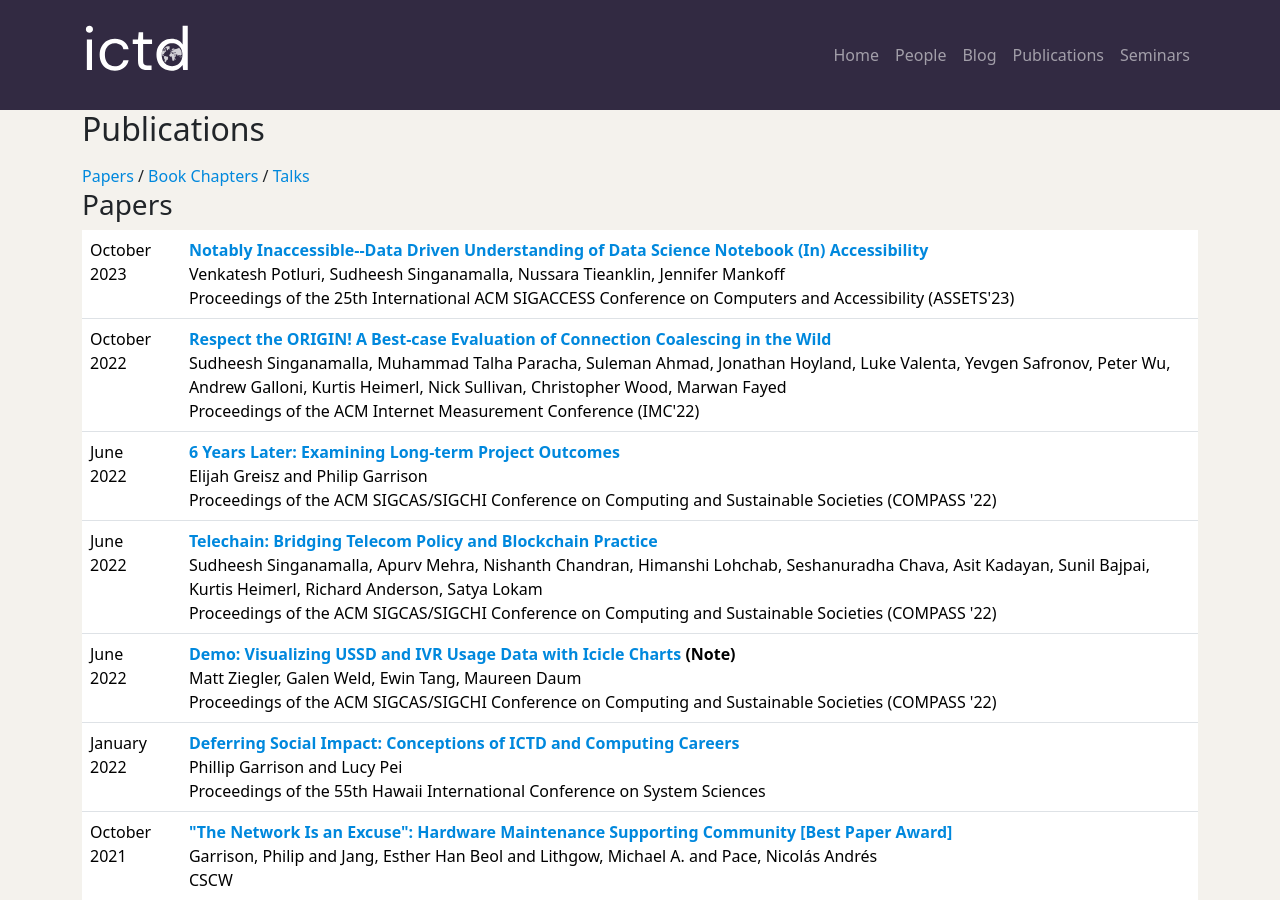
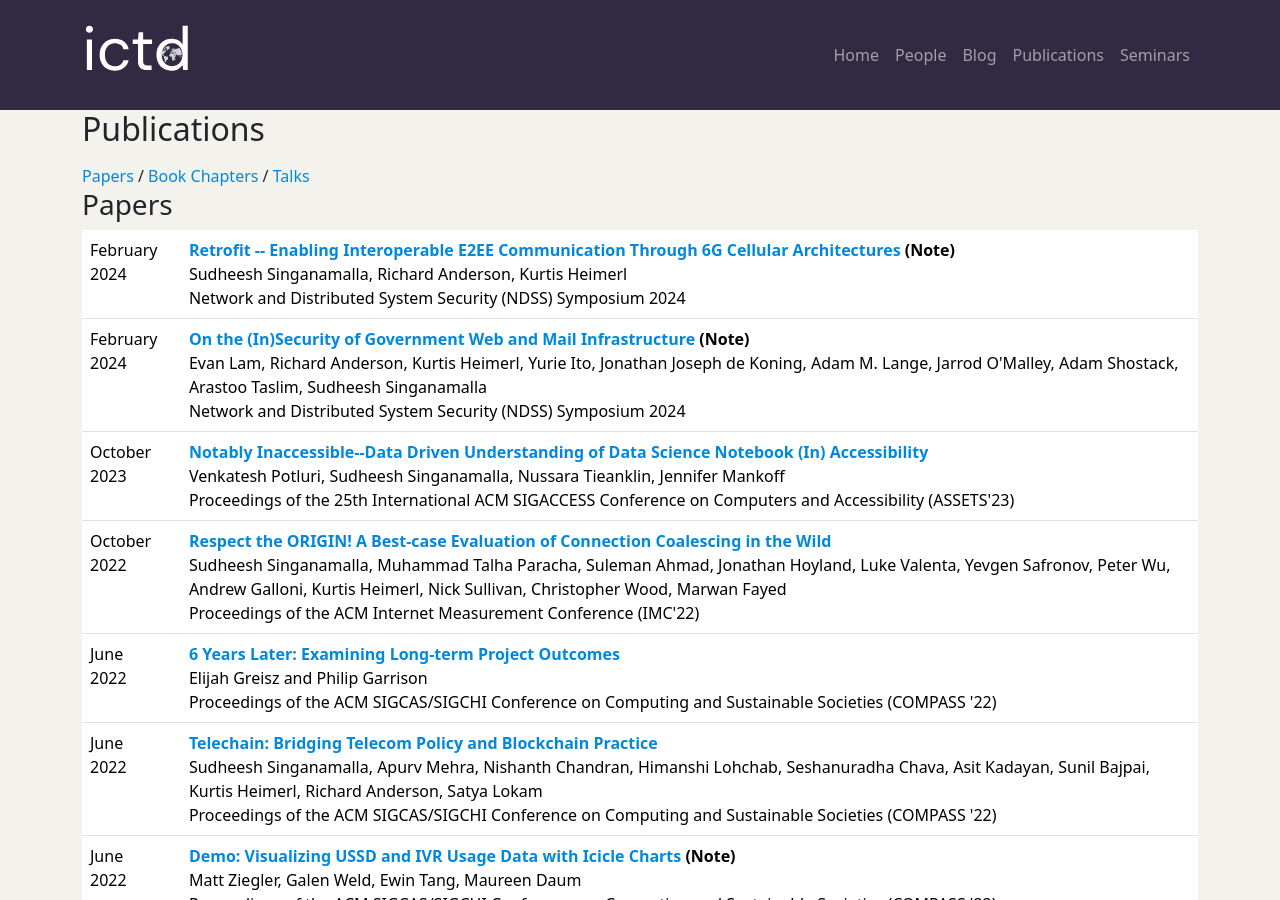
Before and after one commit to uw-ictd/uw-ictd.github.io, a Jekyll site: the page built from publications.html, in a window 1280 px wide and 900 px high. Built offline with Jekyll 4.4.1, drawn with Linux system fonts in a browser that asks for light colours.

Commit message:
Updating NDSS information
Signed-off-by: Sudheesh Singanamalla <sudheesh@cs.washington.edu>

```diff
--- a/_data/pubs.yml
+++ b/_data/pubs.yml
@@ -1,5 +1,25 @@
 # ICTD RESOURCES - ORDER BY DATE,  MOST RECENT FIRST
 # PAPERS
+- title: "Retrofit -- Enabling Interoperable E2EE Communication Through 6G Cellular Architectures"
+  authors: "Sudheesh Singanamalla, Richard Anderson, Kurtis Heimerl"
+  year: 2024
+  tags: ["systems", "networks", "security"]
+  type: note
+  month: February
+  venue: Network and Distributed System Security (NDSS) Symposium 2024
+  url: "https://www.ndss-symposium.org/wp-content/uploads/ndss24-posters-41.pdf"
+  thumbnail: 2024-singanamalla-ndss.png
+
+- title: "On the (In)Security of Government Web and Mail Infrastructure"
+  authors: "Evan Lam, Richard Anderson, Kurtis Heimerl, Yurie Ito, Jonathan Joseph de Koning, Adam M. Lange, Jarrod O'Malley, Adam Shostack, Arastoo Taslim, Sudheesh Singanamalla"
+  year: 2024
+  tags: ["systems", "networks", "security"]
+  type: note
+  month: February
+  venue: Network and Distributed System Security (NDSS) Symposium 2024
+  url: "https://www.ndss-symposium.org/wp-content/uploads/ndss24-posters-42.pdf"
+  thumbnail: 2024-lam-ndss.png
+
 - title: "Notably Inaccessible--Data Driven Understanding of Data Science Notebook (In) Accessibility"
   authors: "Venkatesh Potluri, Sudheesh Singanamalla, Nussara Tieanklin, Jennifer Mankoff"
   year: 2023
```
Also changed, not shown: img/paper-thumbnails/2024-lam-ndss.png (added), img/paper-thumbnails/2024-singanamalla-ndss.png (added), 2 other files.
